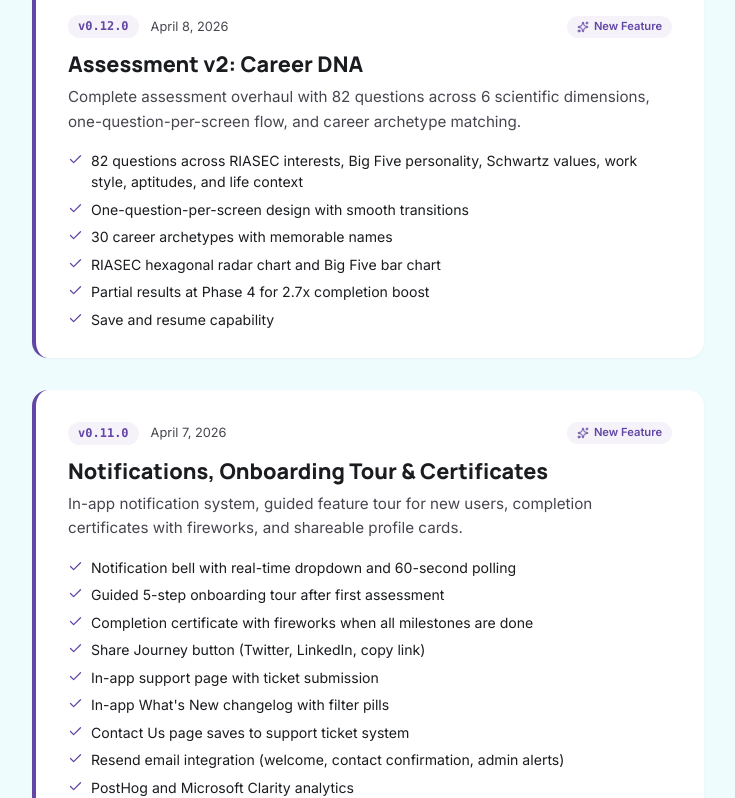
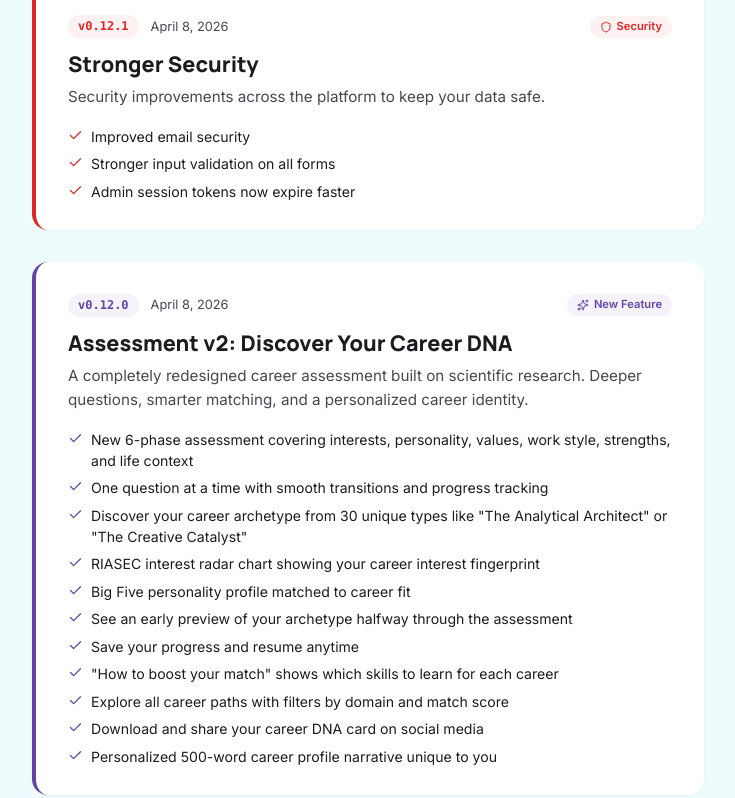
Before and after one commit to venomez-viper/PathWise, a React (Vite) app: page /whats-new in a window 1280 px wide. Shown: the part 329-1127 px from the top of the page, without its empty margins (272-1007 px from the left). Built offline with nearby package versions, Linux system fonts and the light colour scheme; no server answers.

Commit message:
docs: update What's New with assessment v2 features and security fixes

```diff
--- a/src/pages/WhatsNew/changelogData.ts
+++ b/src/pages/WhatsNew/changelogData.ts
@@ -33,18 +33,35 @@ export interface ChangelogEntry {
 
 export const CHANGELOG: ChangelogEntry[] = [
   {
+    version: '0.12.1',
+    date: 'April 8, 2026',
+    title: 'Stronger Security',
+    tag: 'security',
+    description: 'Security improvements across the platform to keep your data safe.',
+    highlights: [
+      'Improved email security',
+      'Stronger input validation on all forms',
+      'Admin session tokens now expire faster',
+    ],
+  },
+  {
     version: '0.12.0',
     date: 'April 8, 2026',
-    title: 'Assessment v2: Career DNA',
+    title: 'Assessment v2: Discover Your Career DNA',
     tag: 'feature',
-    description: 'Complete assessment overhaul with 82 questions across 6 scientific dimensions, one-question-per-screen flow, and career archetype matching.',
+    description: 'A completely redesigned career assessment built on scientific research. Deeper questions, smarter matching, and a personalized career identity.',
     highlights: [
-      '82 questions across RIASEC interests, Big Five personality, Schwartz values, work style, aptitudes, and life context',
-      'One-question-per-screen design with smooth transitions',
-      '30 career archetypes with memorable names',
-      'RIASEC hexagonal radar chart and Big Five bar chart',
-      'Partial results at Phase 4 for 2.7x completion boost',
-      'Save and resume capability',
+      'New 6-phase assessment covering interests, personality, values, work style, strengths, and life context',
+      'One question at a time with smooth transitions and progress tracking',
+      'Discover your career archetype from 30 unique types like "The Analytical Architect" or "The Creative Catalyst"',
+      'RIASEC interest radar chart showing your career interest fingerprint',
+      'Big Five personality profile matched to career fit',
+      'See an early preview of your archetype halfway through the assessment',
+      'Save your progress and resume anytime',
+      '"How to boost your match" shows which skills to learn for each career',
+      'Explore all career paths with filters by domain and match score',
+      'Download and share your career DNA card on social media',
+      'Personalized 500-word career profile narrative unique to you',
     ],
   },
   {
```
